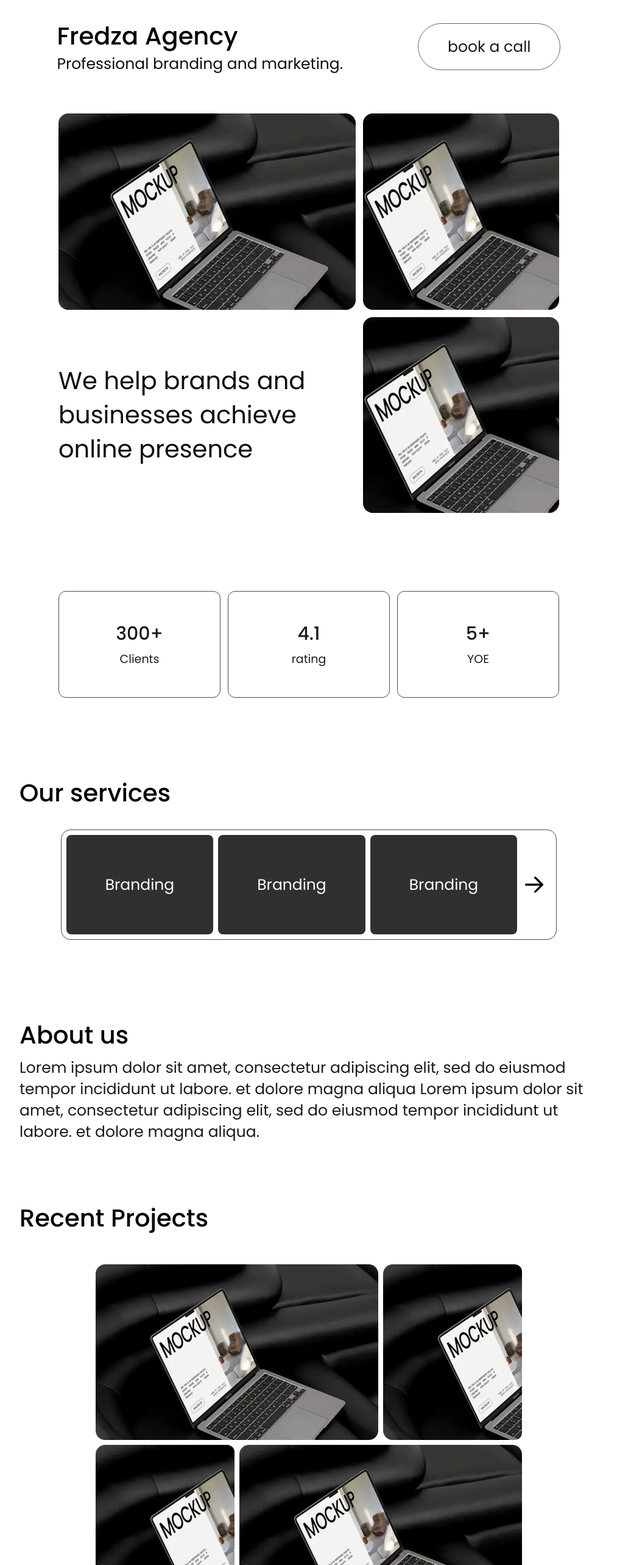
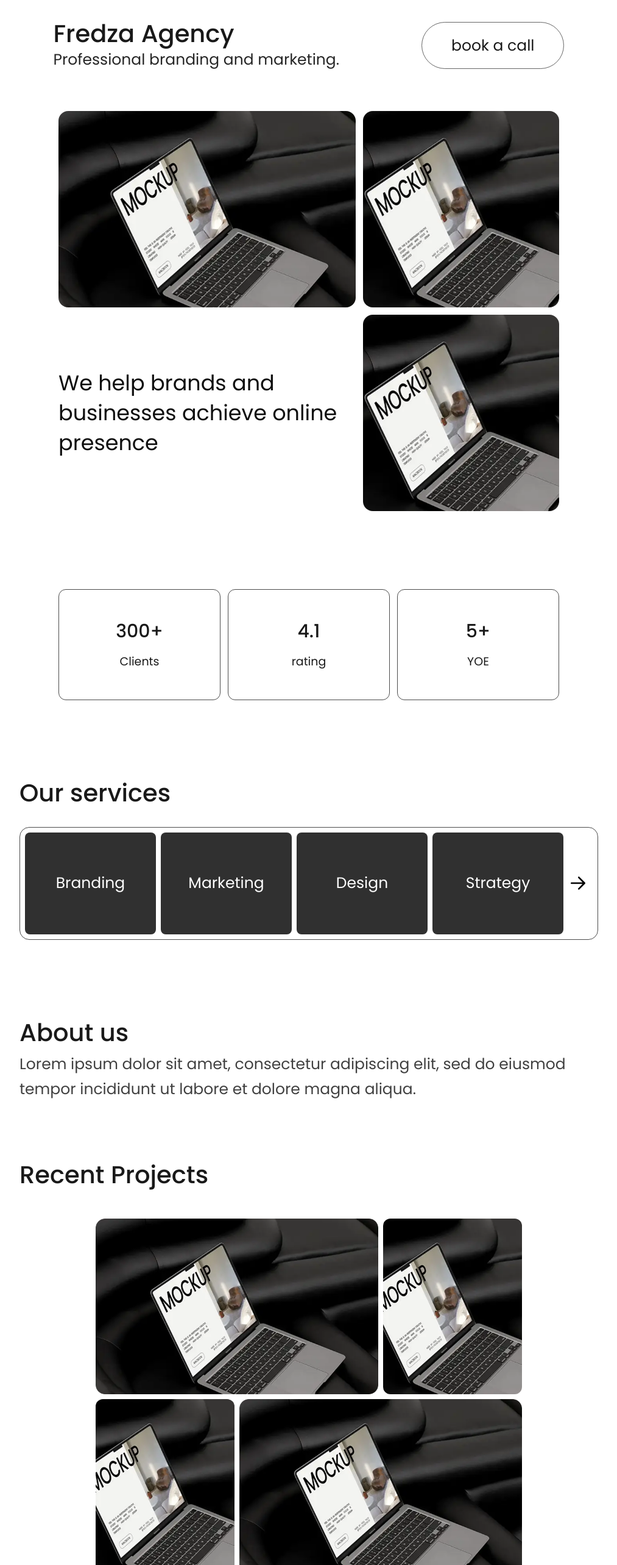
Before and after one commit to 0yassin/fredza, a Next.js app: page / in a window 1280 px wide. Shown: the part 120-2686 px from the top of the page at 61% size, without its empty margins (133-1146 px from the left). Built offline with nearby package versions, Linux system fonts and the light colour scheme.

Commit message:
improved responsiveness and added last section

```diff
--- a/src/app/page.tsx
+++ b/src/app/page.tsx
@@ -2,140 +2,149 @@ import Image from "next/image";
 
 export default function Home() {
   return (
-    <div className="font-poppins text-xl min-h-screen min-w-screen flex flex-col gap-16 items-center flex-nowrap bg-white px-16">
+    <div className="font-poppins text-xl min-h-screen flex flex-col gap-16 items-center bg-white px-6 sm:px-10 md:px-16">
 
-       <nav className="w-full py-4 flex justify-between">
-          <a className="self-center font-normal text-black/90 text-2xl">logo</a>
-          <button className="border-1 relative group inline-flex border-black/60 py-4 px-9 rounded-full text-[15px] text-black/90 font-normal cursor-pointer">
+      {/* navbar */}
+      <nav className="w-full py-4 flex justify-between items-center">
+        <a className="font-normal text-black/90 text-xl sm:text-2xl">logo</a>
+        <button className="border-1 relative group inline-flex border-black/60 py-2 sm:py-4 px-6 sm:px-9 rounded-full text-sm sm:text-[15px] text-black/90 font-normal cursor-pointer">
           <span className="group-hover:-translate-x-3 transition-all">contact us</span>
-            <img src={"/downarrow.svg"} className="absolute -rotate-90 right-6 translate-x-3 opacity-0 group-hover:-translate-x-0 group-hover:opacity-100 transition-all w-4 inline-block self-center"/>
+          <img
+            src={"/downarrow.svg"}
+            className="absolute -rotate-90 right-4 sm:right-6 translate-x-3 opacity-0 group-hover:translate-x-0 group-hover:opacity-100 transition-all w-3 sm:w-4 self-center"
+          />
         </button>
       </nav>
 
-
       {/* section one */}
-      <section className="flex flex-col items-center text-black/90 w-full max-w-[950px]">
+      <section className="flex flex-col items-center text-black/90 w-full max-w-[950px] gap-8 sm:gap-12">
         {/* headline and button */}
-        <div className="flex flex-row justify-around w-full">
+        <div className="flex flex-col lg:flex-row justify-around items-start px-4 sm:px-0 lg:items-center gap-6 w-full">
           <div>
-            <h1 className="text-[40px] font-medium text-black/100 ">Fredza Agency</h1>
-            <p className="text-[25px] text-black/95">Professional branding and marketing.</p>
-          </div>
-
-          <button className="border-1 group h-fit w-fit self-center relative  border-black/60 py-5 px-12 rounded-full text-[25px] text-black/90 font-normal cursor-pointer inline-flex">
-            <span className="group-hover:-translate-x-4 transition-all">book a call</span>
-            <img src={"/downarrow.svg"} className="inline-block w-6 self-center absolute right-6 translate-x-4 opacity-0 transition-all group-hover:translate-0 group-hover:opacity-100 -rotate-90"/>
-          </button>
-          {/* <a className="border-1 h-fit w-fit self-center  border-black/60 py-5 px-12 rounded-full text-[25px] text-black/90 font-normal">book a call</a> */}
-        </div>
-
-
-        {/* image grid */}
-        <div className="grid grid-cols-5 grid-rows-2 w-full h-full p-16 gap-3 ">
-          {/* image 1 */}
-          <div className="col-span-3 row-span-1">
-            <img src={"/image 1.png"} className="w-full h-full object-cover rounded-2xl"></img>
-          </div>
-
-          {/* image 2 */}
-          <div className="col-span-2">
-            <img src={"/image 1.png"} className="w-full h-full object-cover rounded-2xl aspect-square"></img>
-          </div>
-
-          {/* text */}
-          <div className="col-span-3 font-normal text-[40px] text-black/95  flex items-center">
-            <p className="self-cente">
-              We help brands and businesses achieve online presence
+            <h1 className="text-3xl sm:text-[40px] font-medium text-black/90 w-fit">
+              Fredza Agency
+            </h1>
+            <p className="text-lg sm:text-[25px] text-black/85 w-fit">
+              Professional branding and marketing.
             </p>
           </div>
 
-          {/* image 3 */}
-          <div className="col-span-2">
-            <img src={"/image 1.png"} className="w-full h-full object-cover rounded-2xl aspect-square"></img>
+          <button className="border-1 group h-fit w-fit relative border-black/60 py-3 sm:py-4 px-8 sm:px-9 rounded-full text-[15px] lg:py-5 lg:px-12 lg:text-[25px] text-black/90 font-normal cursor-pointer inline-flex">
+            <span className="group-hover:-translate-x-4 transition-all">book a call</span>
+            <img
+              src={"/downarrow.svg"}
+              className="inline-block w-5 sm:w-6 self-center absolute right-4 sm:right-6 translate-x-4 opacity-0 transition-all group-hover:translate-x-0 group-hover:opacity-100 -rotate-90"
+            />
+          </button>
+        </div>
+
+        {/* image grid */}
+        <div className="grid grid-cols-2  md:grid-cols-5 grid-rows-2 md:grid-rows-2 w-full h-full p-4 sm:p-8 md:p-16 sm:pt-4 md:pt-4 pt-4 gap-3">
+          <div className="col-span-2 md:col-span-3">
+            <img src={"/image 1.png"} className="w-full h-full object-cover rounded-2xl" />
+          </div>
+
+          <div className="col-span-1 md:col-span-2">
+            <img src={"/image 1.png"} className="w-full h-full object-cover rounded-2xl aspect-square" />
+          </div>
+
+          <div className="col-span-2 md:col-span-3 hidden md:flex font-normal text-[35px] md:text-[40px]s text-black/95  items-center">
+            <p>We help brands and businesses achieve online presence</p>
+          </div>
+
+          <div className="col-span-1 md:col-span-2">
+            <img src={"/image 1.png"} className="w-full h-full object-cover rounded-2xl aspect-square" />
           </div>
         </div>
       </section>
 
       {/* section 2 */}
-      <section className="flex gap-3 w-full px-16 justify-center max-w-[950px]">
-        <div className="flex flex-col gap-2 border-[1px] border-black/70 py-12 flex-1 items-center justify-center rounded-xl">
-          <div>
-            <h1 className="text-[30px] text-black/90 text-center font-medium">300+</h1>
-            <h1 className="text-[19px] text-black/90 text-center mt-2">Clients</h1>
+      <section className="flex flex-col sm:flex-row gap-3 w-full px-0 sm:px-4 lg:px-16 justify-center max-w-[950px]">
+        {[
+          { number: "300+", label: "Clients" },
+          { number: "4.1", label: "rating" },
+          { number: "5+", label: "YOE" },
+        ].map((stat, i) => (
+          <div
+            key={i}
+            className="flex flex-col gap-2 border-[1px] border-black/70 py-8 sm:py-12 flex-1 items-center justify-center rounded-xl"
+          >
+            <h1 className="text-2xl sm:text-[30px] text-black/90 text-center font-medium">
+              {stat.number}
+            </h1>
+            <h1 className="text-base sm:text-[19px] text-black/90 text-center mt-1 sm:mt-2">
+              {stat.label}
+            </h1>
           </div>
-        </div>
-        <div className="flex flex-col gap-2  border-[1px] border-black/70 py-12 flex-1 items-center justify-center rounded-xl">
-          <div>
-            <h1 className="text-[30px] text-black/90 text-center font-medium">4.1</h1>
-            <h1 className="text-[19px] text-black/90 text-center mt-2">rating</h1>
-          </div>
-        </div>
-        <div className="flex flex-col gap-2 border-[1px] border-black/70 py-12 flex-1 items-center justify-center rounded-xl">
-          <div>
-            <h1 className="text-[30px] text-black/90 text-center font-medium">5+</h1>
-            <h1 className="text-[19px] text-black/90 text-center mt-2">YOE</h1>
-          </div>
-        </div>
-
+        ))}
       </section>
 
       {/* section 3 */}
-      <section className="w-full mt-16 max-w-[950px]">
-      <h1 className="text-[40px] font-medium text-black/100 mb-8 w-fit">
+      <section className="w-full mt-16 max-w-[950px] px-4 sm:px-0">
+        <h1 className="text-3xl sm:text-[40px] font-medium text-black/90 mb-6 sm:mb-8 w-fit">
           Our services
         </h1>
-      <div className="w-fit py-2 px-2 rounded-2xl border-[1.5px] border-black/70 flex gap-2 mx-auto">
-
-        <div className="bg-[#303030] py-16 px-16 rounded-[8px] flex justify-center">
-          <span className="text-[25px] font-normal text-white">Branding</span>
+        <div className="w-full py-2 px-2 rounded-2xl border-[1.5px] border-black/70 flex flex-wrap gap-2 sm:gap-2">
+          {["Branding", "Marketing", "Design", "Strategy"].map((srv, i) => (
+            <div key={i} className="bg-[#303030] py-10 sm:py-16 px-6 sm:px-12 rounded-[8px] flex flex-1 justify-center min-w-[140px]">
+              <span className="text-lg sm:text-[25px] font-normal text-white">
+                {srv}
+              </span>
             </div>
-        <div className="bg-[#303030] py-16 px-16 rounded-[8px] flex justify-center">
-          <span className="text-[25px] font-normal text-white">Branding</span>
-        </div>
-        <div className="bg-[#303030] py-16 px-16 rounded-[8px] flex justify-center">
-          <span className="text-[25px] font-normal text-white">Branding</span>
-        </div>
-        <img src={"/downarrow.svg"} className="w-10 mr-2 -rotate-90"></img>
-
+          ))}
+          <img src={"/downarrow.svg"} className="w-8 hidden md:block mr-2 -rotate-90 self-center" />
         </div>
       </section>
 
       {/* section 4 */}
-      <section className="w-full mt-16 max-w-[950px]">
-      <h1 className="text-[40px] font-medium text-black/100 mb-2 w-fit">
+      <section className="w-full mt-16 max-w-[950px] px-4 sm:px-0">
+        <h1 className="text-3xl sm:text-[40px] font-medium text-black/90 mb-2 w-fit">
           About us
         </h1>
-      <p className="text-[25px] text-black/90">
-        Lorem ipsum dolor sit amet, consectetur adipiscing elit, sed do eiusmod tempor incididunt ut labore.
-et dolore magna aliqua Lorem ipsum dolor sit amet, consectetur adipiscing elit, sed do eiusmod tempor incididunt ut labore.
-et dolore magna aliqua.
+        <p className="text-lg sm:text-[25px] text-black/75 leading-relaxed">
+          Lorem ipsum dolor sit amet, consectetur adipiscing elit, sed do eiusmod tempor incididunt ut labore et dolore magna aliqua.
         </p>
       </section>
 
       {/* section 5 */}
-      <section className="w-full mt-8 max-w-[950px] mb-32">
-      <h1 className="text-[40px] font-medium text-black/100 w-fit mb-12">
+      <section className="w-full mt-8 max-w-[950px] mb-16 px-4 sm:px-0">
+        <h1 className="text-3xl sm:text-[40px] font-medium text-black/90 w-fit mb-6 sm:mb-12">
           Recent Projects
         </h1>
+        <div className="grid grid-cols-2 sm:grid-cols-3 gap-2 max-w-[700px] mx-auto">
+          <div className="col-span-2 sm:col-span-2">
+            <img src={"/image 1.png"} className="object-cover w-full h-full rounded-xl" />
+          </div>
+          <div>
+            <img src={"/image 1.png"} className="w-full h-full object-cover rounded-xl" />
+          </div>
+          <div>
+            <img src={"/image 1.png"} className="w-full h-full object-cover rounded-xl" />
+          </div>
+          <div className="col-span-2 sm:col-span-2">
+            <img src={"/image 1.png"} className="w-full h-full object-cover rounded-xl" />
+          </div>
+        </div>
+      </section>
 
-      {/* image grid */}
-      <div className="grid grid-cols-3 grid-rows-1 max-w-[700px] gap-2 mx-auto">
-
-        <div className="col-span-2 row-span-1">
-          <img src={"/image 1.png"} className="object-cover w-full h-full"></img>
-        </div>
-
-        <div className="col-span-1 row-span-1">
-          <img src={"/image 1.png"} className="w-full h-full object-cover rounded-xl object-left"/>
-        </div>
-
-        <div className="col-span-1 row-span-1">
-          <img src={"/image 1.png"} className="w-full h-full object-cover rounded-xl object-left"/>
-        </div>
-
-        <div className="col-span-2 row-span-1">
-          <img src={"/image 1.png"} className="w-full h-full object-cover rounded-xl object-left"/>
-        </div>
+      {/* section 6 */}
+      <section className="mb-32 sm:mb-64 px-4 sm:px-0">
+        <h1 className="text-3xl sm:text-[40px] font-medium text-black/90 mb-6 sm:mb-8 text-center">
+          Level up your brand right now
+        </h1>
+        <div className="flex flex-col sm:flex-row gap-4 justify-center">
+          <button className="border-1 relative group inline-flex border-black/60 py-3 mx-auto sm:mx-0 sm:py-4 px-7 sm:px-9 rounded-full text-base sm:text-[20px] text-black/90 font-normal cursor-pointer">
+            <span className="group-hover:-translate-x-3 transition-all">contact us</span>
+            <img
+              src={"/downarrow.svg"}
+              className="absolute -rotate-90 right-5 sm:right-6 translate-x-3 opacity-0 group-hover:translate-x-0 group-hover:opacity-100 transition-all w-3 sm:w-4 self-center"
+            />
+          </button>
+          <button className="border-1 relative group inline-flex bg-black/85 py-3 mx-auto sm:mx-0 sm:py-4 px-7 sm:px-9 rounded-md text-base sm:text-[20px] font-normal cursor-pointer">
+            <span className="group-hover:-translate-y-2 transition-all text-white">
+              contact us
+            </span>
+          </button>
         </div>
       </section>
 
```
Lines whose indentation alone changed are shown as unchanged.
